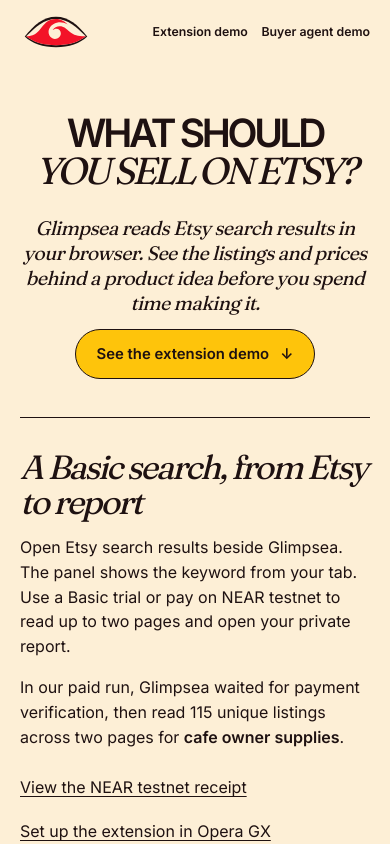
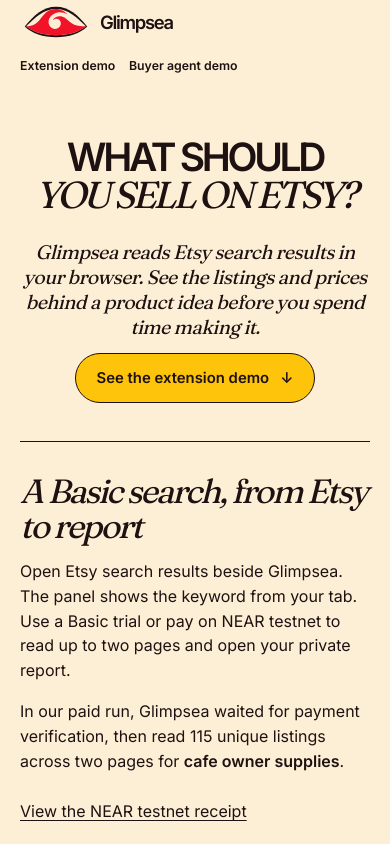
Before and after one commit to Glimpsea/glimpsea-fe, a Next.js app: page / in a window 390 px wide. Shown: the top 844 px of the page. Built offline with nearby package versions, Linux system fonts and the light colour scheme.

Commit message:
Add Glimpsea wordmark beside header logo

```diff
--- a/src/app/globals.css
+++ b/src/app/globals.css
@@ -46,6 +46,8 @@
   min-height: 4.75rem;
 }
 
+.masthead { flex-wrap: wrap; }
+
 .masthead nav { display: flex; flex-wrap: wrap; column-gap: clamp(.85rem, 2.6vw, 2.25rem); }
 
 .masthead a, .footer a {
@@ -60,6 +62,11 @@
 a.wordmark {
   font-size: clamp(1.1rem, 2.25vw, 1.55rem);
   letter-spacing: -.07em;
+}
+
+.header-logo {
+  flex-shrink: 0;
+  gap: .5rem;
 }
 
 .header-logo img {
@@ -323,7 +330,9 @@ a.wordmark {
 
 @media (max-width: 640px) {
   .masthead, .footer-inner { min-height: 4rem; }
+  .masthead { row-gap: 0; }
   .masthead a { font-size: .77rem; }
+  .masthead .wordmark { font-size: 1.15rem; }
   .intro h1 { font-size: clamp(2.15rem, 10vw, 4rem); }
   .demo { grid-template-columns: minmax(0, 1fr); }
 }
--- a/src/app/header-logo.tsx
+++ b/src/app/header-logo.tsx
@@ -3,8 +3,9 @@ import Link from "next/link";
 
 export function HeaderLogo({ href }: { href: string }) {
   return (
-    <Link className="header-logo" href={href}>
-      <Image src="/glimpsea-logo.svg" alt="Glimpsea" width={91} height={51} loading="eager" unoptimized />
+    <Link className="header-logo wordmark" href={href}>
+      <Image src="/glimpsea-logo.svg" alt="" width={91} height={51} loading="eager" unoptimized />
+      Glimpsea
     </Link>
   );
 }
```
